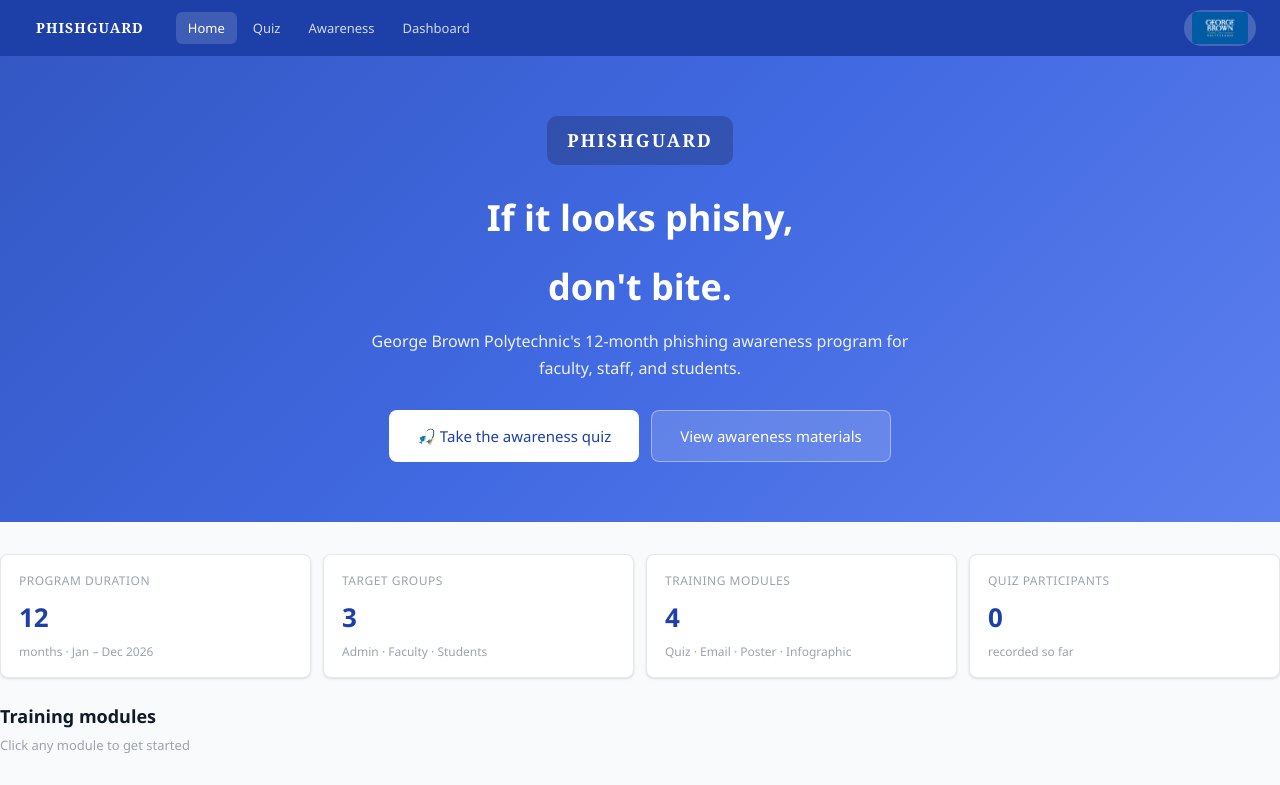
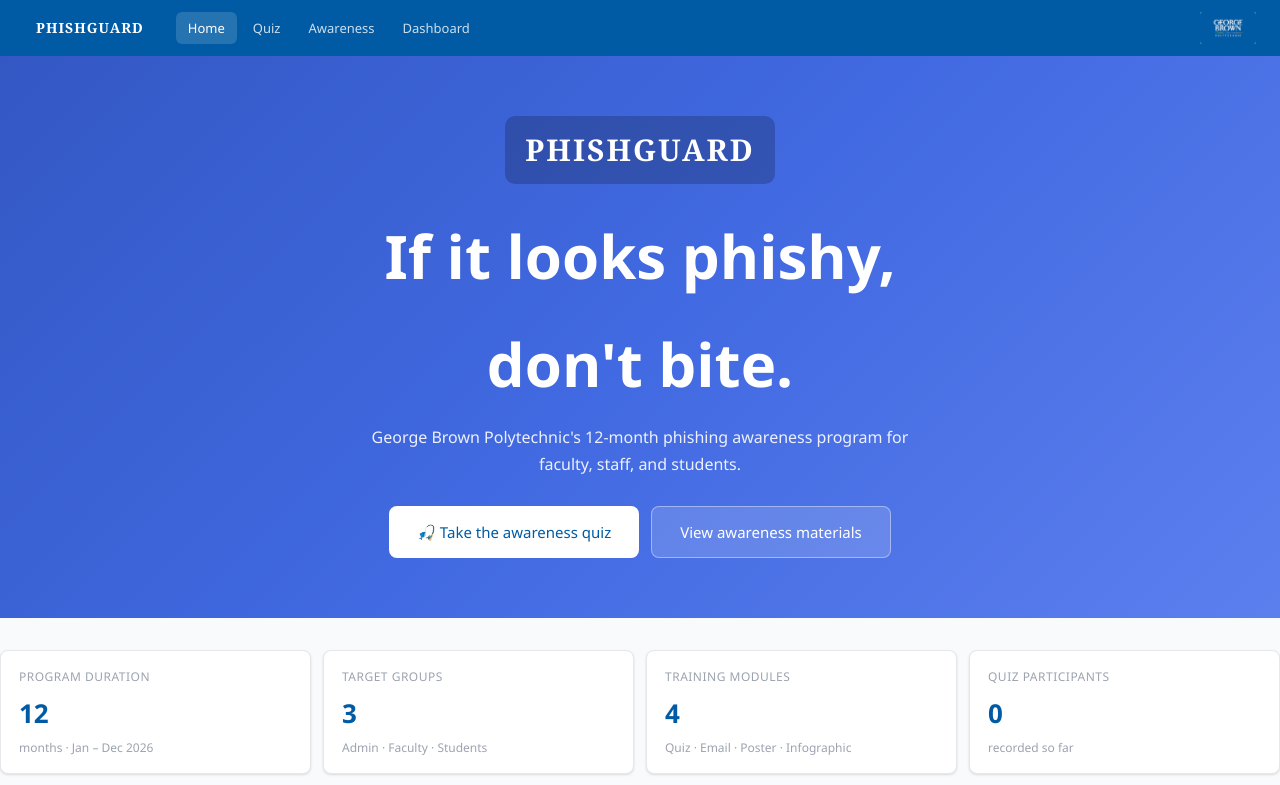
Before and after one commit to rintarorin/PhishGuard, a plain HTML site: page index.html in a window 1280 px wide. Shown: the top 785 px of the page. Drawn offline with Linux system fonts and the light colour scheme.

Commit message:
Remove nav-logo background & fix CSS card class

```diff
--- a/index.html
+++ b/index.html
@@ -18,13 +18,13 @@
     padding: 10px 20px;
     display: inline-block;
     font-family: Georgia, serif;
-    font-size: 18px;
+    font-size: 30px;
     font-weight: 700;
     letter-spacing: 2px;
     margin-bottom: 24px;
   }
 
-  .hero h1 { font-size: 36px; font-weight: 700; margin-bottom: 12px; }
+  .hero h1 { font-size: 60px; font-weight: 700; margin-bottom: 12px; }
   .hero p { font-size: 16px; opacity: 0.9; max-width: 560px; margin: 0 auto 28px; line-height: 1.7; }
   .hero-cta { display: flex; gap: 12px; justify-content: center; flex-wrap: wrap; }
   .btn-white { background: #fff; color: var(--brand); border: none; }
--- a/phishguard.css
+++ b/phishguard.css
@@ -4,7 +4,7 @@
 *, *::before, *::after { box-sizing: border-box; margin: 0; padding: 0; }
 
 :root {
-  --brand: #1d40a8;
+  --brand: #005ba4;
   --brand-dark: #3358c4;
   --brand-light: #EEF2FF;
   --brand-muted: #C7D2F8;
@@ -81,9 +81,9 @@ body {
   background: rgba(255,255,255,0.2);
   color: #fff;
   font-size: 11px;
-  padding: 2px 8px;
-  border-radius: 99px;
-  margin-left: auto;
+  /* padding: 2px 8px; */
+  /* border-radius: 99px; */
+  /* margin-left: auto; */
   line-height: 0;
 }
 .pg-nav-badge img {
```
